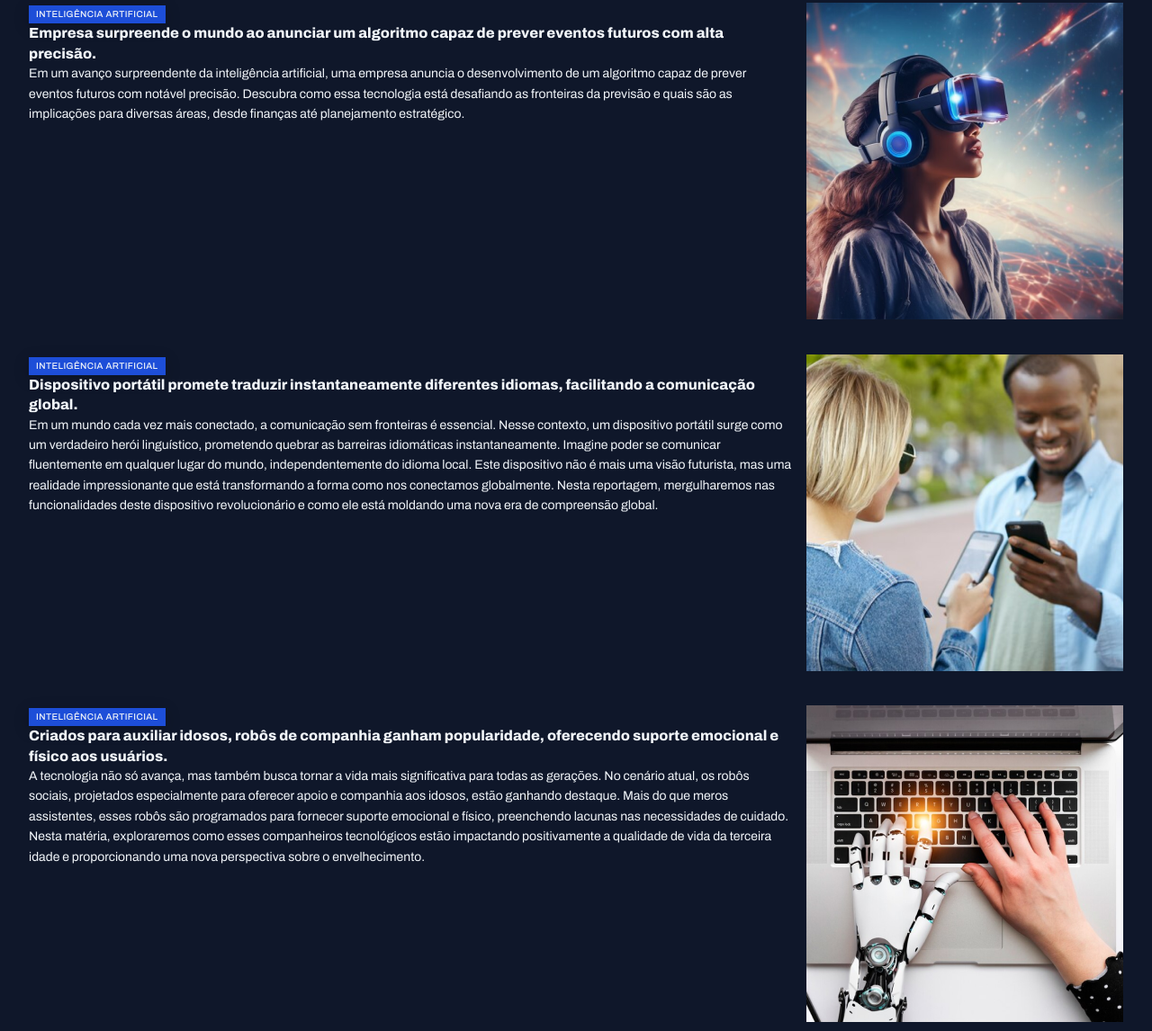
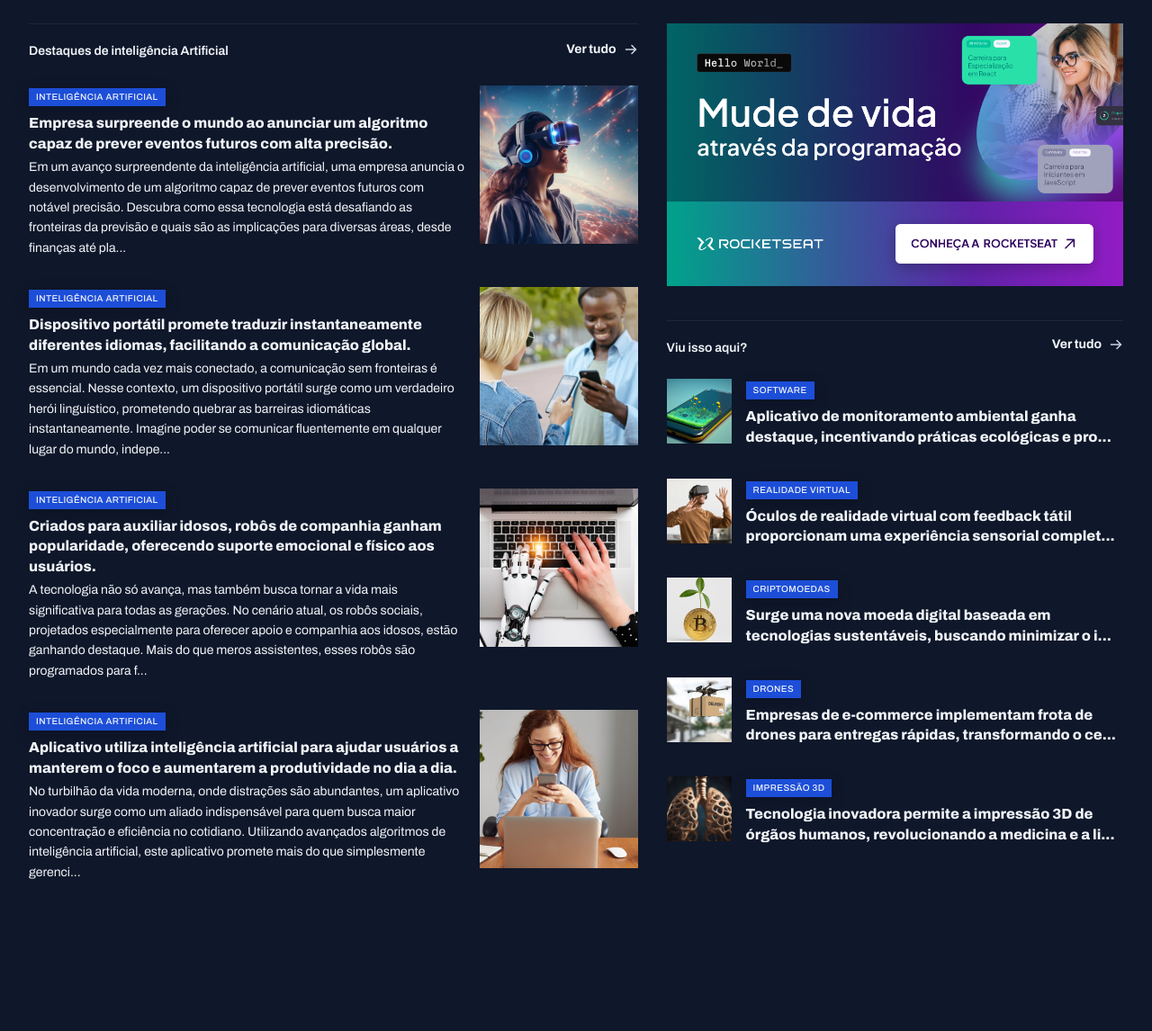
Before and after one commit to Raphael-Steimvacher/Portal-de-noticias, a plain HTML site: page index.html in a window 1280 px wide. Shown: the part 1082-2228 px from the top of the page at 90% size. After the commit the page ends 2103 px from the top, so only its background shows below. Drawn offline with Linux system fonts and the light colour scheme.

Commit message:
estilizando os ultimos cards

```diff
--- a/index.html
+++ b/index.html
@@ -38,7 +38,7 @@
       <a href="#">Realidade virtual</a>
     </nav>
   </header>
-  <main class="container">
+  <main class="grid container">
     <section id="featured" class="grid grid-flow-column gap-16">
       <figure class="card">
         <img src="./assets/images/Image 01.png" alt=" Robôs domésticos começam a ser adotados para tarefas diárias, prometendo mais conforto e eficiência nas residências.">
@@ -139,7 +139,7 @@
       </div>
     </section>
 
-    <section id="ia">
+    <section id="ai">
       <header class="grid grid-flow-column">
         <h3>Destaques de inteligência Artificial</h3>
         <a href="#" class="grid grid-flow-column">
@@ -156,7 +156,7 @@
               Empresa surpreende o mundo ao anunciar um algoritmo capaz de prever eventos futuros com alta precisão.
             </h3>
             <p class="text-sm">
-              Em um avanço surpreendente da inteligência artificial, uma empresa anuncia o desenvolvimento de um algoritmo capaz de prever eventos futuros com notável precisão. Descubra como essa tecnologia está desafiando as fronteiras da previsão e quais são as implicações para diversas áreas, desde finanças até planejamento estratégico.
+              Em um avanço surpreendente da inteligência artificial, uma empresa anuncia o desenvolvimento de um algoritmo capaz de prever eventos futuros com notável precisão. Descubra como essa tecnologia está desafiando as fronteiras da previsão e quais são as implicações para diversas áreas, desde finanças até pla...
             </p>
           </div>
           <div>
@@ -171,7 +171,7 @@
               Dispositivo portátil promete traduzir instantaneamente diferentes idiomas, facilitando a comunicação global.
             </h3>
             <p class="text-sm">
-              Em um mundo cada vez mais conectado, a comunicação sem fronteiras é essencial. Nesse contexto, um dispositivo portátil surge como um verdadeiro herói linguístico, prometendo quebrar as barreiras idiomáticas instantaneamente. Imagine poder se comunicar fluentemente em qualquer lugar do mundo, independentemente do idioma local. Este dispositivo não é mais uma visão futurista, mas uma realidade impressionante que está transformando a forma como nos conectamos globalmente. Nesta reportagem, mergulharemos nas funcionalidades deste dispositivo revolucionário e como ele está moldando uma nova era de compreensão global.
+              Em um mundo cada vez mais conectado, a comunicação sem fronteiras é essencial. Nesse contexto, um dispositivo portátil surge como um verdadeiro herói linguístico, prometendo quebrar as barreiras idiomáticas instantaneamente. Imagine poder se comunicar fluentemente em qualquer lugar do mundo, indepe...
             </p>
           </div>
           <div>
@@ -186,7 +186,7 @@
               Criados para auxiliar idosos, robôs de companhia ganham popularidade, oferecendo suporte emocional e físico aos usuários.
             </h3>
             <p class="text-sm">
-              A tecnologia não só avança, mas também busca tornar a vida mais significativa para todas as gerações. No cenário atual, os robôs sociais, projetados especialmente para oferecer apoio e companhia aos idosos, estão ganhando destaque. Mais do que meros assistentes, esses robôs são programados para fornecer suporte emocional e físico, preenchendo lacunas nas necessidades de cuidado. Nesta matéria, exploraremos como esses companheiros tecnológicos estão impactando positivamente a qualidade de vida da terceira idade e proporcionando uma nova perspectiva sobre o envelhecimento.
+              A tecnologia não só avança, mas também busca tornar a vida mais significativa para todas as gerações. No cenário atual, os robôs sociais, projetados especialmente para oferecer apoio e companhia aos idosos, estão ganhando destaque. Mais do que meros assistentes, esses robôs são programados para f...
             </p>
           </div>
           <div>
@@ -201,7 +201,7 @@
               Aplicativo utiliza inteligência artificial para ajudar usuários a manterem o foco e aumentarem a produtividade no dia a dia.
             </h3>
             <p class="text-sm">
-              No turbilhão da vida moderna, onde distrações são abundantes, um aplicativo inovador surge como um aliado indispensável para quem busca maior concentração e eficiência no cotidiano. Utilizando avançados algoritmos de inteligência artificial, este aplicativo promete mais do que simplesmente gerenciar tarefas; ele está programado para compreender os padrões de trabalho de cada usuário, oferecendo sugestões personalizadas para otimizar o tempo e maximizar a produtividade. Nesta matéria, exploraremos como essa ferramenta tecnológica está se tornando a chave para manter o foco em um mundo cada vez mais cheio de distrações, transformando a maneira como encaramos nossas responsabilidades diárias.
+              No turbilhão da vida moderna, onde distrações são abundantes, um aplicativo inovador surge como um aliado indispensável para quem busca maior concentração e eficiência no cotidiano. Utilizando avançados algoritmos de inteligência artificial, este aplicativo promete mais do que simplesmente gerenci...
             </p>
           </div>
           <div>
@@ -211,9 +211,10 @@
       </div>
     </section>
 
-    <section id="ads">
+    <aside>
+      <div id="ads">
        <img src="./assets/images/Ads.png" alt="">
-    </section>
+      </div>
 
       <section id="more">
         <header class="grid grid-flow-column">
@@ -231,7 +232,7 @@
           <div>
             <span class="content-tag">software</span>
             <h3 class="text-xl">
-             Aplicativo de monitoramento ambiental ganha destaque, incentivando práticas ecológicas e promovendo a conscientização. Aplicativo utiliza inteligência artificial para ajudar usuários a manterem o foco e aumentarem a produtividade no dia a dia.
+             Aplicativo de monitoramento ambiental ganha destaque, incentivando práticas ecológicas e pro...
             </h3>
           </div>
          </article>
@@ -243,7 +244,7 @@
           <div>
             <span class="content-tag">realidade virtual</span>
             <h3 class="text-xl">
-            Óculos de realidade virtual com feedback tátil proporcionam uma experiência sensorial completa, imergindo usuários em ambientes digitais.
+            Óculos de realidade virtual com feedback tátil proporcionam uma experiência sensorial complet...
             </h3>
           </div>
          </article>
@@ -255,7 +256,7 @@
           <div>
             <span class="content-tag">criptomoedas</span>
             <h3 class="text-xl">
-            Surge uma nova moeda digital baseada em tecnologias sustentáveis, buscando minimizar o impacto ambiental associado à mineração de criptomoedas.
+            Surge uma nova moeda digital baseada em tecnologias sustentáveis, buscando minimizar o i...
             </h3>
           </div>
          </article>
@@ -267,7 +268,7 @@
           <div>
             <span class="content-tag">drones</span>
             <h3 class="text-xl">
-             Empresas de e-commerce implementam frota de drones para entregas rápidas, transformando o cenário do comércio online.
+             Empresas de e-commerce implementam frota de drones para entregas rápidas, transformando o ce...
             </h3>
           </div>
          </article>
@@ -279,12 +280,13 @@
           <div>
             <span class="content-tag">impressão 3D</span>
             <h3 class="text-xl">
-             Tecnologia inovadora permite a impressão 3D de órgãos humanos, revolucionando a medicina e a lista de espera por transplantes.
+             Tecnologia inovadora permite a impressão 3D de órgãos humanos, revolucionando a medicina e a li...
             </h3>
           </div>
          </article>
        </div>
       </section>
+    </aside>
   </main>
 </body>
 </html>
--- a/styles/global.css
+++ b/styles/global.css
@@ -52,8 +52,16 @@ img{
 }
 
 main{
-  margin-top: 40px;
-  gap: 80px;
+  margin-block: 40px;
+  row-gap: 80px;
+  column-gap: 32px;
+
+  grid-template-columns: 2fr 1.5fr;
+
+  grid-template-areas:
+  "featured featured"
+  "weekly weekly"
+  "ai aside";
 }
 
 .content-tag{
--- a/styles/section.css
+++ b/styles/section.css
@@ -21,6 +21,8 @@ section header{
 }
 
 #featured{
+  grid-area: featured;
+
   img{
     height: 100%;
     object-fit: cover;
@@ -56,10 +58,8 @@ section header{
 }
 
 #weekly{
+  grid-area: weekly;
 
-  header{
-    margin-top: 80px;
-  }
    &>div{
     grid-template-columns: repeat(4, 292px);
   }
@@ -81,3 +81,35 @@ section header{
     font-weight: 800;
   }
 }
+
+#ai{
+  grid-area: ai;
+
+  img{
+    width: 176px;
+    aspect-ratio: 1/1;
+    object-fit: cover;
+  }
+
+  h3{
+    margin-block: 8px 4px;
+  }
+}
+
+aside{
+  grid-area: aside;
+}
+
+#more{
+  margin-top: 32px;
+
+  h3{
+    margin-top: 8px;
+  }
+
+  img{
+    width: 72px;
+    aspect-ratio: 1/1;
+    object-fit: cover;
+  }
+}
```
Lines whose indentation alone changed are shown as unchanged.
